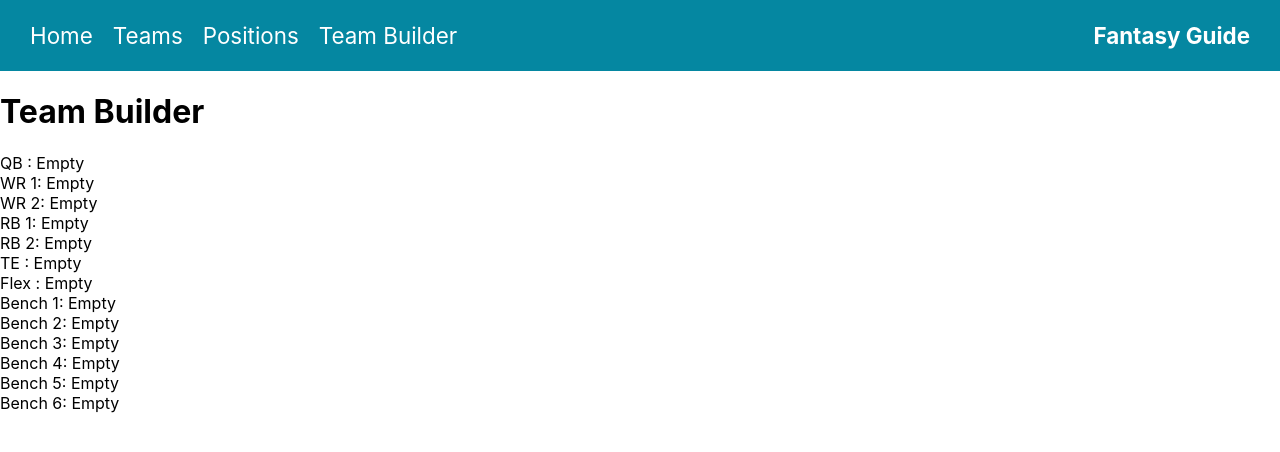
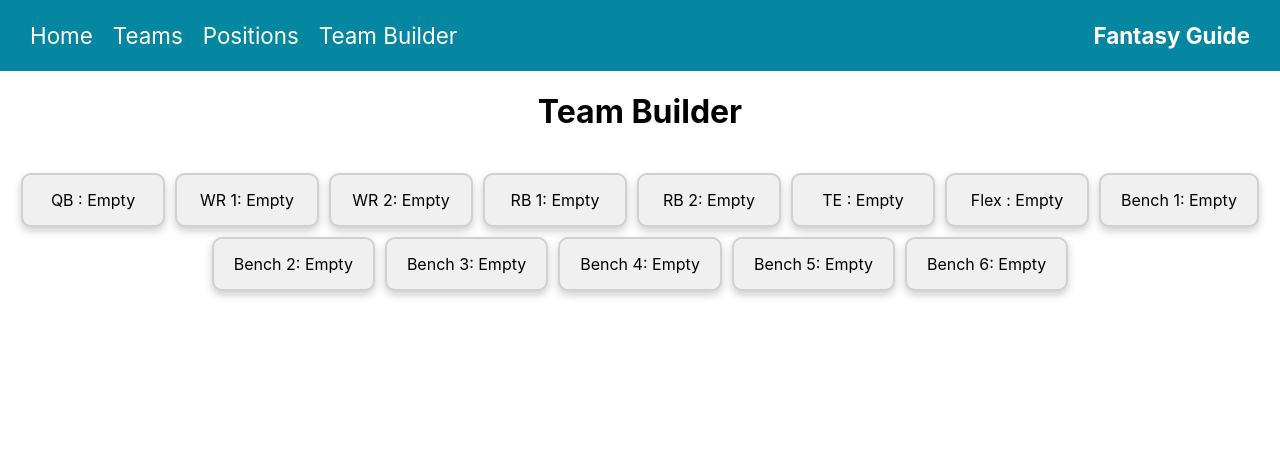
Before and after one commit to Jacoba91/FantasyGuide, a React (Create React App) app in the folder frontend/: page /team-builder in a window 1280 px wide. Shown: the top 452 px of the page. Built offline with nearby package versions, Linux system fonts and the light colour scheme.

Commit message:
styling team builder

```diff
--- a/frontend/src/pages/TeamBuilder.css
+++ b/frontend/src/pages/TeamBuilder.css
@@ -0,0 +1,31 @@
+.team-builder {
+    display: flex;
+    flex-direction: column;
+    align-items: center;
+    justify-content: center;
+}
+
+.roster {
+    display: flex;
+    flex-wrap: wrap;
+    justify-content: center;
+    gap: 10px; /* Adjust the space between slots */
+    margin: 20px;
+}
+
+.roster-slot {
+    background-color: #f0f0f0; /* Light gray background */
+    border: 2px solid #d0d0d0; /* Gray border */
+    border-radius: 10px; /* Rounded corners */
+    padding: 15px 20px;
+    min-width: 100px; /* Minimum width of each slot */
+    text-align: center;
+    box-shadow: 0px 4px 8px rgba(0, 0, 0, 0.2); /* Subtle shadow for depth */
+}
+
+/* Optional: Responsive design for smaller screens */
+@media (max-width: 600px) {
+    .roster {
+        flex-direction: column;
+    }
+}
```
